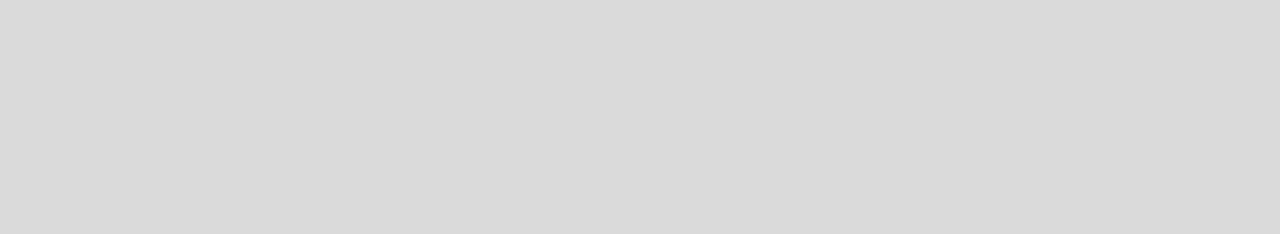
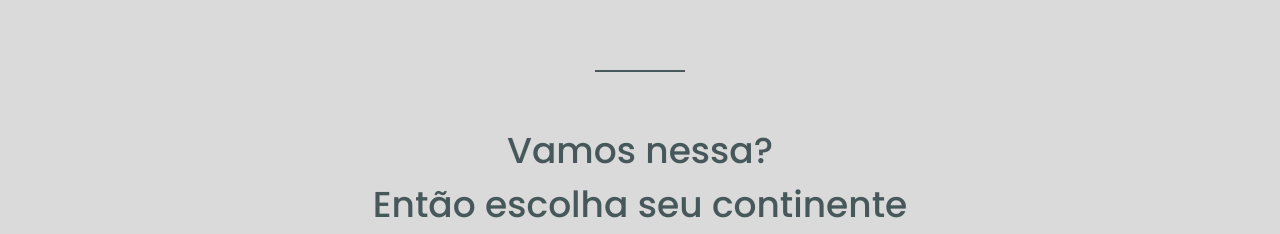
Before and after one commit to nullCommit/worldtrip, a Next.js app: page / in a window 1280 px wide. Shown: the part 718-952 px from the top of the page. Before the commit the page ends 800 px from the top, so only its background shows below. Built offline with nearby package versions, Linux system fonts and the light colour scheme.

Commit message:
Adiciona mais informações na Home

```diff
--- a/src/pages/index.tsx
+++ b/src/pages/index.tsx
@@ -1,4 +1,4 @@
-import { Flex } from '@chakra-ui/react';
+import { Box, Flex, Text } from '@chakra-ui/react';
 import { Banner } from '../components/Banner';
 import { Header } from '../components/Header';
 import { Info } from '../components/Info';
@@ -9,6 +9,29 @@ export default function Home() {
       <Header />
       <Banner />
       <Info />
+
+      <Flex
+        direction='column'
+        mt={['9', '9', '20']}
+        mb={['6', '6', '13']}
+        align='center'
+        justify='center'
+      >
+        <Box w='90px' borderTop='2px solid #47585B'></Box>
+
+        <Text
+          color='gray.500'
+          fontSize={['xl', 'xl', '4xl']}
+          fontWeight='500'
+          textAlign='center'
+          my={['6', '6', '3.25rem']}
+          px='1rem'
+        >
+          Vamos nessa?
+          <br />
+          Então escolha seu continente
+        </Text>
+      </Flex>
     </Flex>
   );
 }
```
